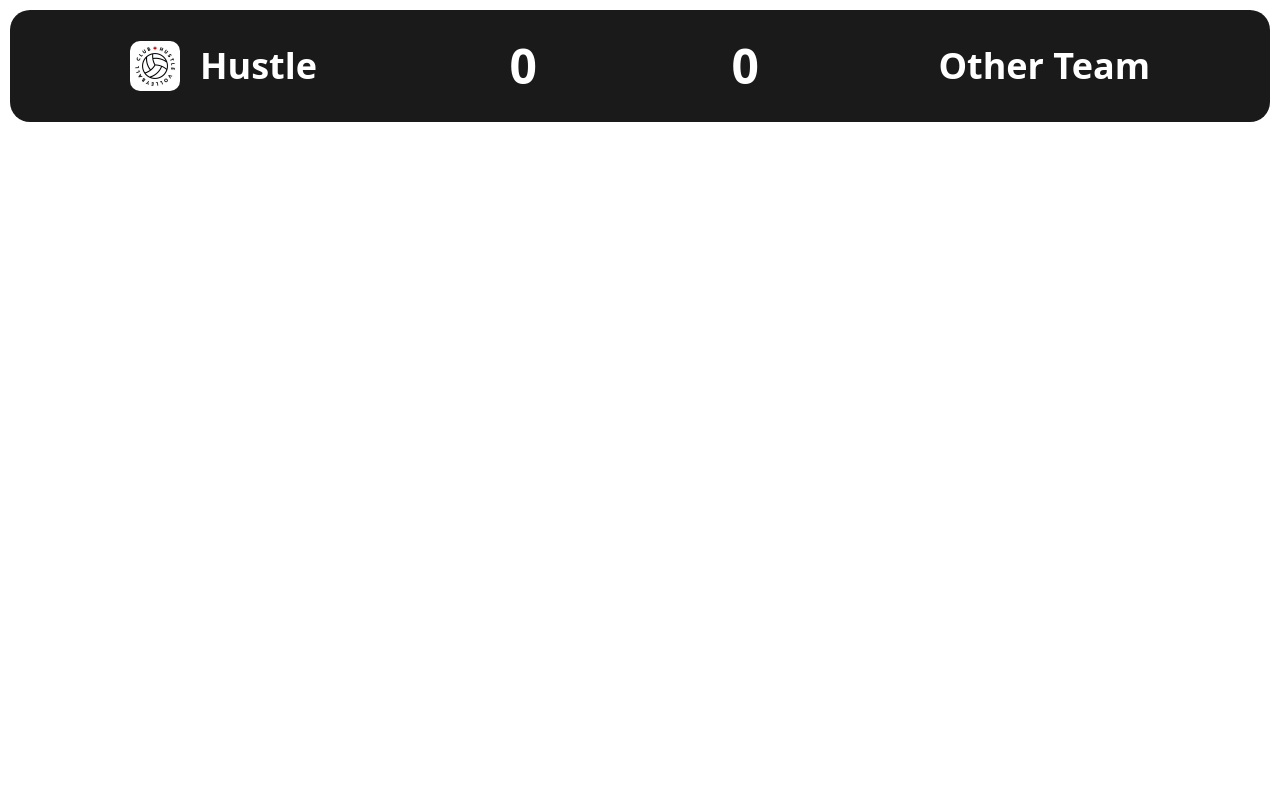
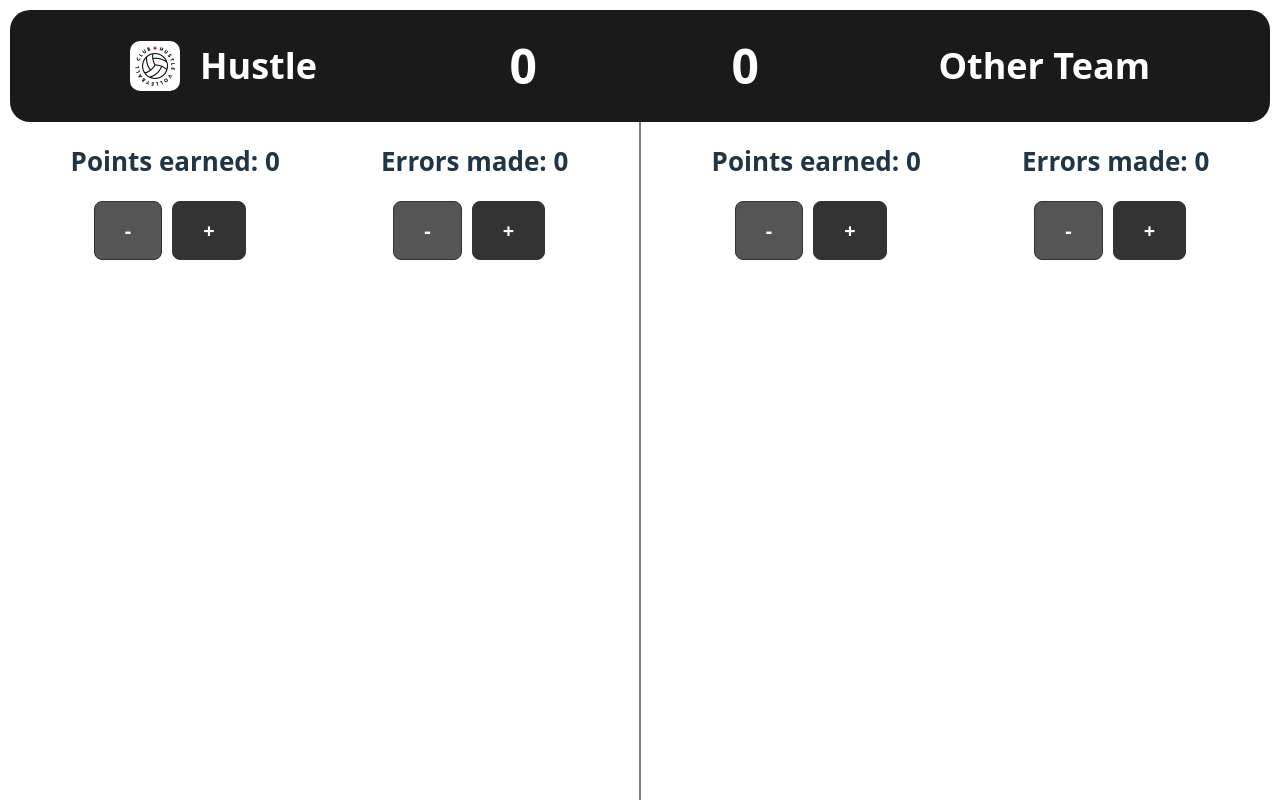
Before and after one commit to jrosario0225/volleyball-tracker, a React (Vite) app: page / in a window 1280 px wide. Built offline with nearby package versions, Linux system fonts and the light colour scheme.

Commit message:
Fixed Desktop TeamSection

```diff
--- a/src/App.css
+++ b/src/App.css
@@ -17,7 +17,6 @@
 .desktop-only {
   display: block;
 }
-
 .mobile-only {
   display: none;
 }
@@ -29,22 +28,7 @@
   .desktop-only {
     display: none;
   }
-
   .mobile-only {
     display: block;
   }
-
-
-  /* TeamSection -- will delete later */
-  .teams-container {
-    flex-direction: column;
-  }
-
-  .team-section:first-child {
-    border-right: none;
-    border-bottom: 2px solid gray;
-    margin-top: 0;
-    margin-bottom: 0;
-
-  }
 }
--- a/src/App.jsx
+++ b/src/App.jsx
@@ -79,6 +79,30 @@ function App() {
           otherTotalScore={otherTotalScore} />
       </div>
 
+      {/* Displaying TeamSection*/}
+      <div className="teams-container">
+        <div className="desktop-only">
+
+          <TeamSectionDesktop
+          earned={hustleEarned}
+          errors={hustleErrors}
+          onAddEarned={addHustleEarned}
+          onSubtractEarned={subtractHustleEarned}
+          onAddErrors={addHustleErrors}
+          onSubtractErrors={subtractHustleErrors}/>
+
+          <TeamSectionDesktop
+          earned={otherEarned}
+          errors={otherErrors}
+          onAddEarned={addOtherEarned}
+          onSubtractEarned={subtractOtherEarned}
+          onAddErrors={addOtherErrors}
+          onSubtractErrors={subtractOtherErrors}
+          />
+
+        </div>
+      </div>
+
 
 
 
--- a/src/components/desktop/TeamSection.css
+++ b/src/components/desktop/TeamSection.css
@@ -1,11 +1,15 @@
 /* Styling for DESKTOP TeamSection */
 
-.teams-container {
+.teams-container{
+    flex: 1;
+    display: flex;
+    min-height: 0;
+}
+
+.teams-container .desktop-only{
     display: flex;
     flex: 1;
     align-items: stretch;
-    min-height: 100%;
-    background-color: blue;
 }
 
 .team-section {
@@ -14,7 +18,6 @@
     display: flex;
     flex-direction: column;
     gap: 20px;
-    min-height: 100%;
 }
 
 .team-section:first-child {
```
